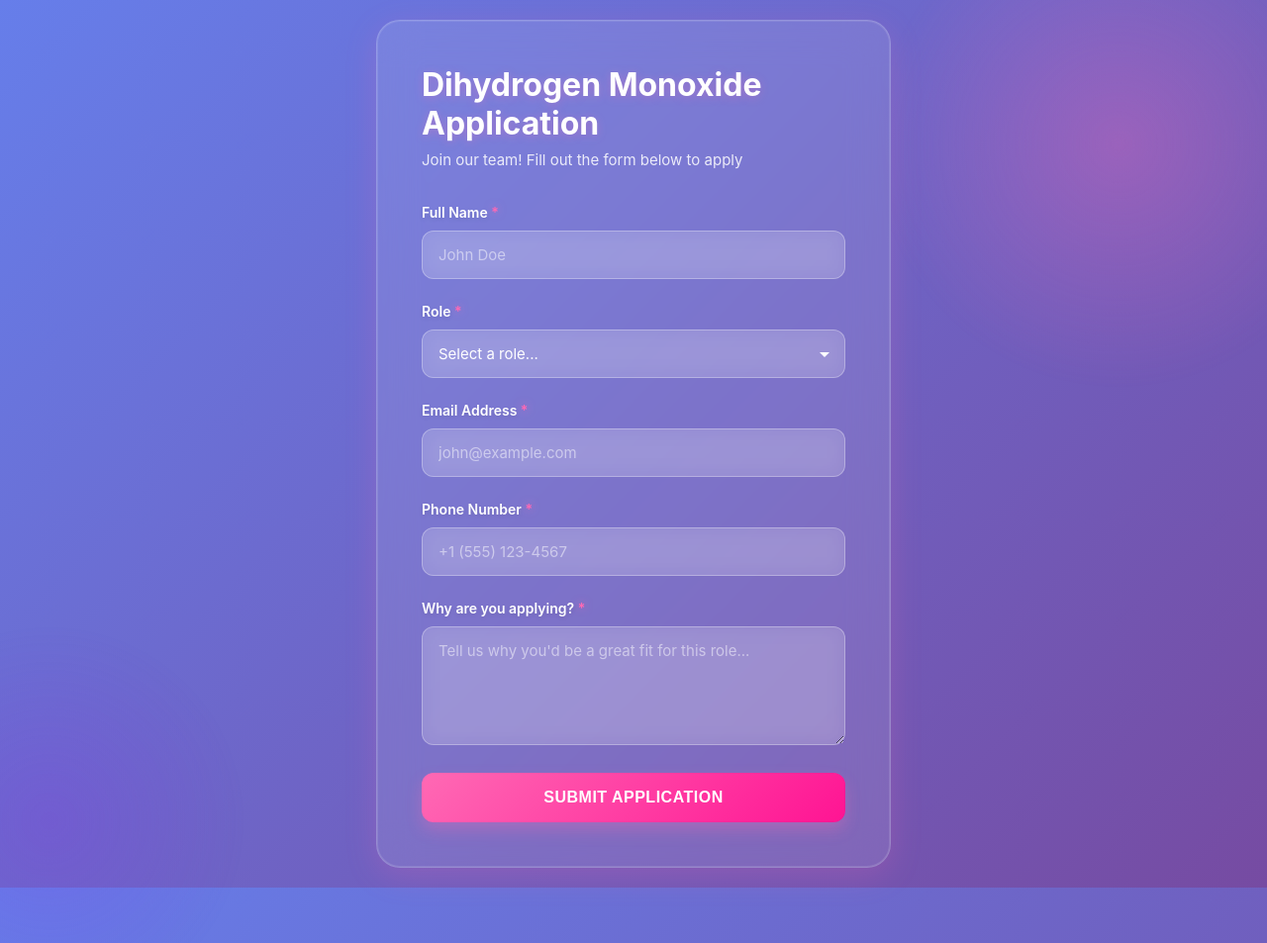
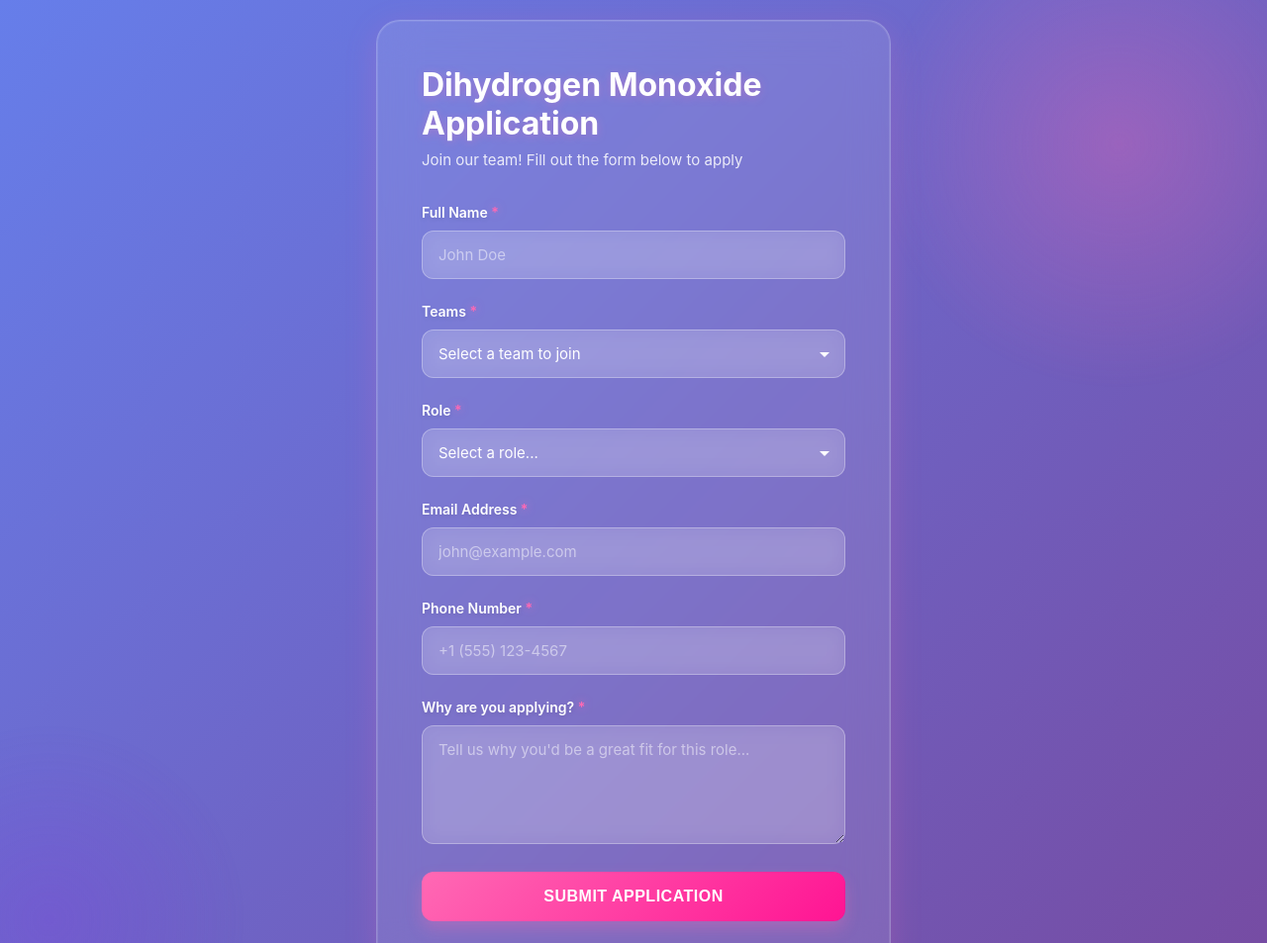
Before and after one commit to Special-Srit/Team_Dihydrogen_monoxide_R3_Form, a plain HTML site: page index.html in a window 1280 px wide. Shown: the top 953 px of the page at 99% size. Drawn offline with Linux system fonts and the light colour scheme.

Commit message:
Adding team selection

```diff
--- a/index.html
+++ b/index.html
@@ -18,6 +18,20 @@
             <div class="form-group">
                 <label for="applicant">Full Name <span class="required">*</span></label>
                 <input type="text" id="applicant" name="applicant" required placeholder="John Doe">
+            </div>
+
+            <div class="form-group">
+                <label for="team">Teams <span class="required">*</span></label>
+                <select id="team" name="team" required>
+                    <option value="">Select a team to join</option>
+                    <option value="Dihydrogen_Monoxide">Dihydrogen Monoxide</option>
+                    <option value="Brain">Brain</option>
+                    <option value="GoGI_Lover">GOGI Lover</option>
+                    <option value="Colorless">Colorless</option>
+                    <option value="SsamKKalsmth">쌈뽕 깔롱한 것</option>
+                    <option value="Tamkenchidev">탐 캔치와 함깨 재개발</option>
+                    <option value="jstTeam">Team</option>
+                </select>
             </div>
 
             <div class="form-group">
--- a/js/script.js
+++ b/js/script.js
@@ -22,6 +22,7 @@ const SCRIPT_URL = "https://script.google.com/macros/s/AKfycbwV_2L5nEDzJ2egFB82L
 
             const formData = {
                 applicant: document.getElementById('applicant').value,
+                team: document.getElementById('team').value,
                 role: document.getElementById('role').value,
                 email: document.getElementById('email').value,
                 phoneNumber: document.getElementById('phoneNumber').value,
```
